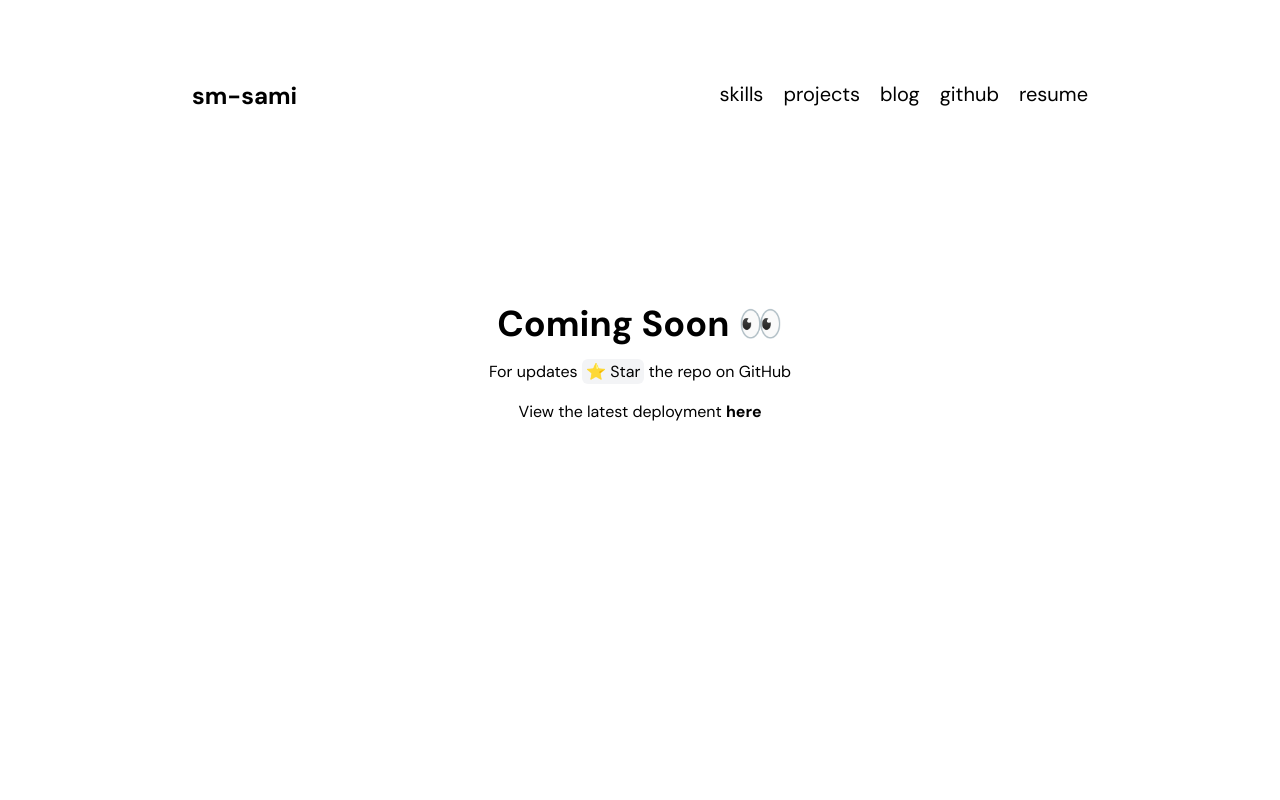
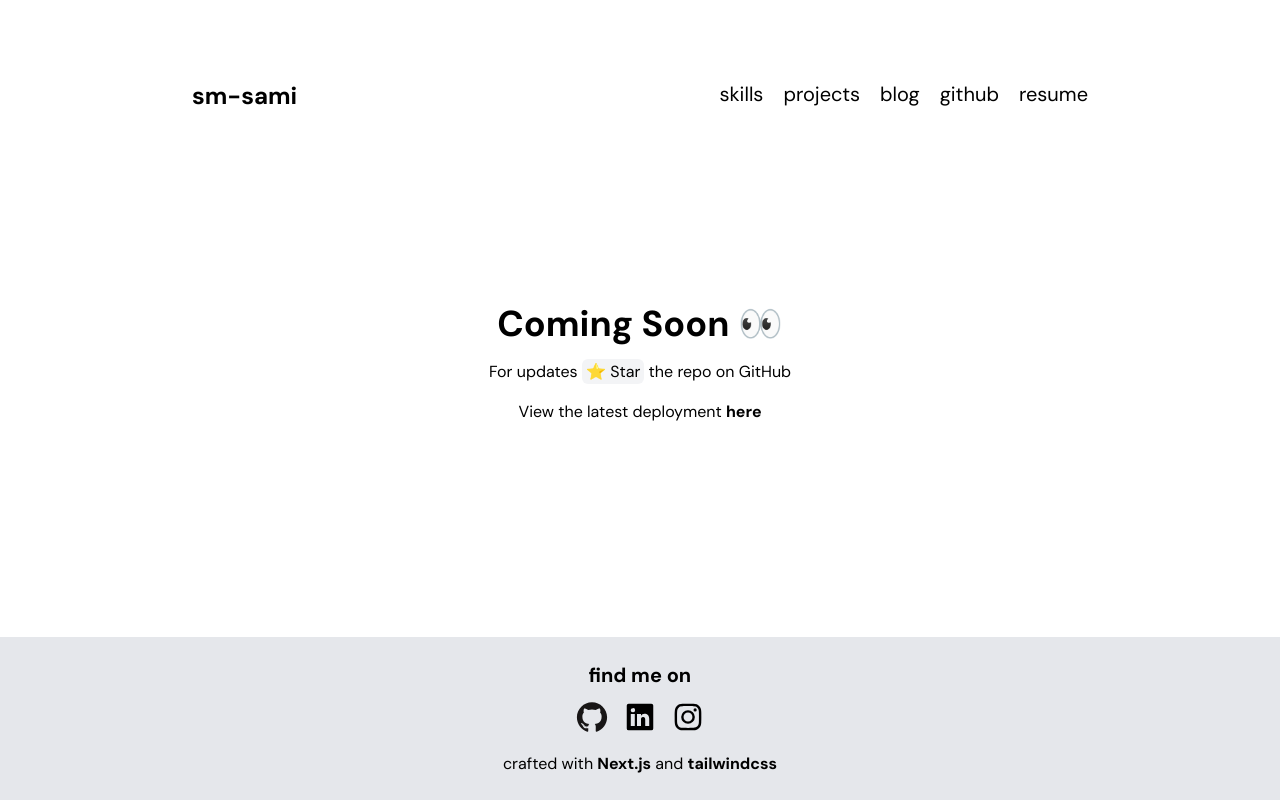
Before and after one commit to mhmdsami/mhmdsami, a Next.js app: page /blog in a window 1280 px wide. Shown: the top 800 px of the page. Built offline with nearby package versions, Linux system fonts and the light colour scheme.

Commit message:
make Footer stay at the bottom

```diff
--- a/components/Layout.tsx
+++ b/components/Layout.tsx
@@ -9,7 +9,7 @@ interface LayoutProps {
 
 const Layout = ({pageName, children}: LayoutProps) => {
     return (
-        <>
+        <div className="grid min-h-screen">
             <Head>
                 <title>Mohamed Sami{pageName ? ` | ${pageName}` : ''}</title>
             </Head>
@@ -17,8 +17,10 @@ const Layout = ({pageName, children}: LayoutProps) => {
                 <Navbar />
                 <main>{children}</main>
             </div>
-            <Footer />
-        </>
+            <div className="w-full place-self-end">
+                <Footer />
+            </div>
+        </div>
     )
 }
 
--- a/pages/blog.tsx
+++ b/pages/blog.tsx
@@ -4,7 +4,7 @@ import {Layout} from "../components";
 const blog: NextPage = () => {
     return (
         <Layout pageName="Blog">
-            <div className="flex flex-col gap-4 mt-48 items-center min-h-screen">
+            <div className="flex flex-col gap-4 mt-48 items-center">
                 <div className="text-4xl font-bold">Coming Soon 👀</div>
                 <div>
                     For updates <a href="https://github.com/sm-sami/blog" className="bg-gray-100 px-1 py-0.5 rounded-md cursor-pointer">⭐ Star</a> the repo on GitHub
```
